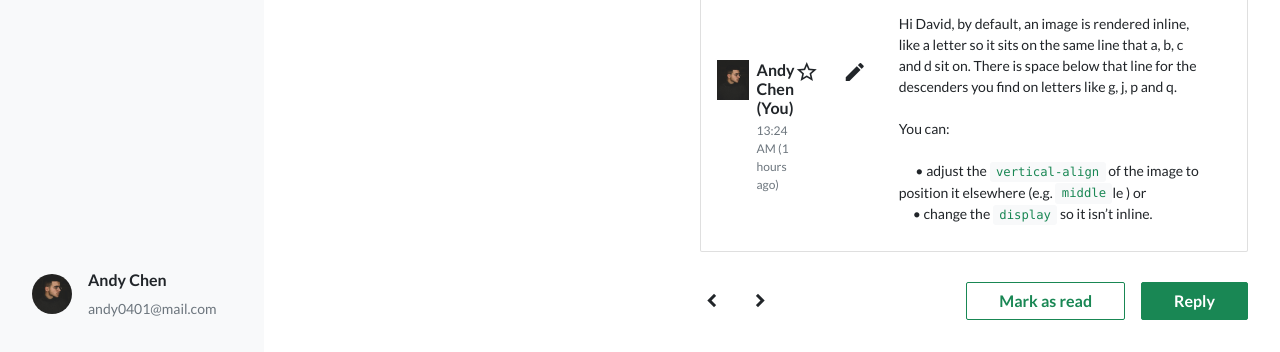
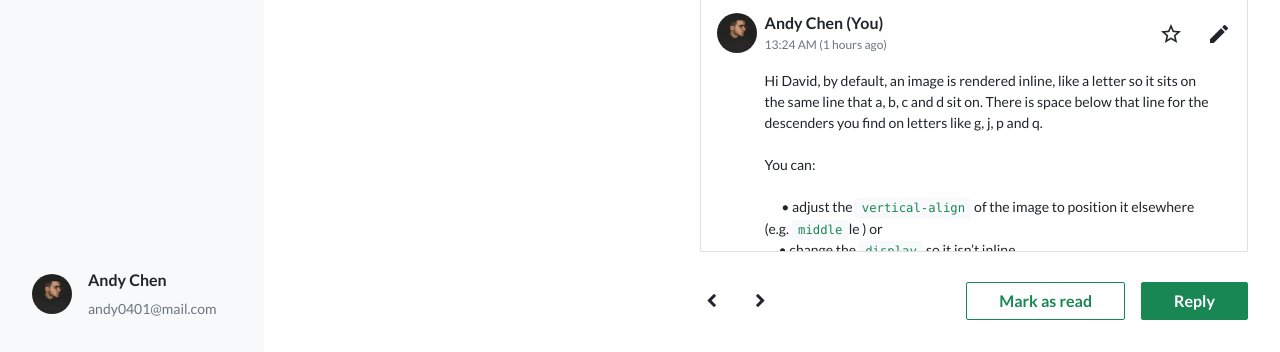
Before and after one commit to letcla0624/hexLayoutWeek5, a plain HTML site: page index.html in a window 1280 px wide. Shown: the part 448-800 px from the top of the page. Drawn offline with nearby package versions, Linux system fonts and the light colour scheme.

Commit message:
Update 2022-08-07T12:38:03.305Z

```diff
--- a/index.html
+++ b/index.html
@@ -189,10 +189,11 @@
                 <li>
                   <div class="d-flex justify-content-between align-items-center p-3">
                     <div class="d-flex">
-                      <img src="./assets/images/andychen.jpeg" alt="andy chen" class=avatar rounded-circle ">
+                      <img src="./assets/images/andychen.jpeg" alt="andy chen" class="avatar rounded-circle">
                       <div class=" ms-2">
                         <h3 class="fw-bold fs-6 mb-1">Andy Chen (You)</h3>
                         <p class="text-secondary fs-8 mb-0">13:24 AM (1 hours ago)</p>
+                      </div>
                     </div>
                     <div class="d-flex">
                       <span role="button" class="material-icons-outlined me-4">star_border</span>
@@ -200,9 +201,9 @@
                     </div>
                   </div>
                   <div class="ps-6 pe-4d5">
-                    <div>
                     <article>
-                        <p>Hi David, by default, an image is rendered inline, like a letter so it sits on the same line
+                      <p>Hi David, by default, an image is rendered inline, like a letter so it sits on the same
+                        line
                         that
                         a, b, c and d sit on. There is space below that line for the descenders you find on letters
                         like
@@ -216,7 +217,6 @@
                           class="bg-light text-primary">display</kbd> so it isn’t inline.
                       </p>
                     </article>
-                    </div>
                   </div>
                 </li>
               </ul>
```
Lines whose indentation alone changed are shown as unchanged.
